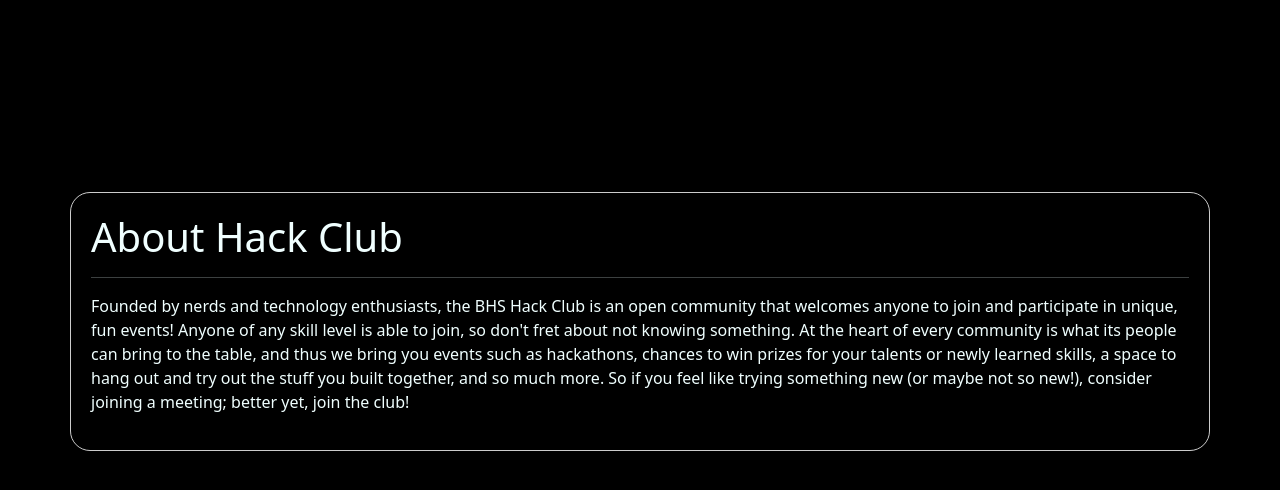
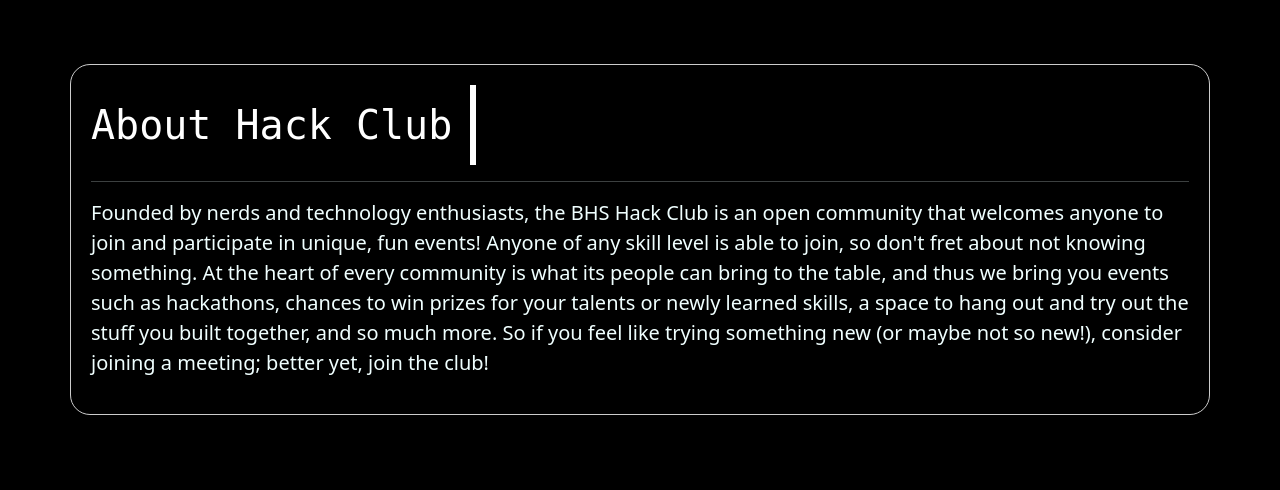
Before and after one commit to TheRealMopcornPuncher/BHSHACKCLUB, a Flask app: page /about in a window 1280 px wide. Shown: the part 58-548 px from the top of the page. Run offline with Flask 3, Linux system fonts and the light colour scheme; some libraries are stand-ins or nearby versions.

Commit message:
Finish about page

```diff
--- a/static/customized.css
+++ b/static/customized.css
@@ -37,3 +37,33 @@ body{
   height: 100%;
   z-index: -1; /* Keep it in the background */
 }
+
+.typing-animation {
+  font-family: monospace;
+  color: white;
+  white-space: nowrap;
+  overflow: hidden;
+  border-right: 0.15em  solid white;
+  width: 16ch;
+  animation: typing 3s steps(24, end), blink-caret 0.75s step-end infinite;
+  line-height: 2em;
+}
+
+@keyframes typing {
+  from {
+    width: 0;
+  }
+  to {
+    width: 16ch;
+  }
+}
+
+@keyframes blink-caret {
+  from,
+  to {
+    border-color: transparent;
+  }
+  50% {
+    border-color: white;
+  }
+}
--- a/templates/about.html
+++ b/templates/about.html
@@ -3,13 +3,35 @@
 {% block title %}About Us!{% endblock %}
 
 {% block content %}
-<div class="container" style="margin-top: 15%; margin-bottom: 20px; padding: 20px; border: 1px solid #ccc; border-radius: 20px; color:azure;">
-    <h1>About Hack Club</h1>
+<div class="container" style="margin-top: 5%; margin-bottom: 20px; padding: 20px; border: 1px solid #ccc; border-radius: 20px; color:azure;">
+    <h1 class="typing-animation" id="typing-animation"></h1>
     <hr>
-    <p>Founded by nerds and technology enthusiasts, the BHS Hack Club is an open community that welcomes anyone to join and participate
+    <p style="font-size: 20px">Founded by nerds and technology enthusiasts, the BHS Hack Club is an open community that welcomes anyone to join and participate
     in unique, fun events! Anyone of any skill level is able to join, so don't fret about not knowing something. At the heart of
     every community is what its people can bring to the table, and thus we bring you events such as hackathons, chances to win
     prizes for your talents or newly learned skills, a space to hang out and try out the stuff you built together, and so much more. So if
     you feel like trying something new (or maybe not so new!), consider joining a meeting; better yet, join the club!</p>
 </div>
+
+<div>
+    <p class="typing-animation" id="typing-animation"></p>
+</div>
+
+<script>
+document.addEventListener("DOMContentLoaded", function() {
+    const text = "About Hack Club";
+    let index = 0;
+    const typingText = document.getElementById("typing-animation");
+
+    function type() {
+        if (index < text.length) {
+            typingText.innerHTML += text.charAt(index);
+            index++;
+            setTimeout(type, 150); // Adjust typing speed here
+        }
+    }
+
+    type();
+});
+</script>
 {% endblock %}
```
Also changed, not shown: templates/index.html (+4 -10 lines).
